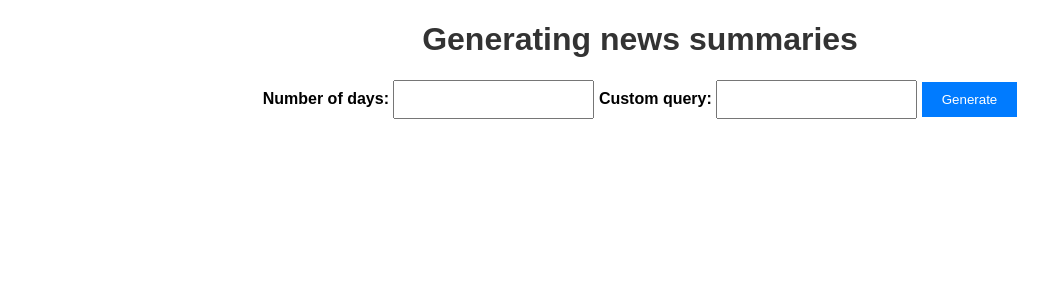
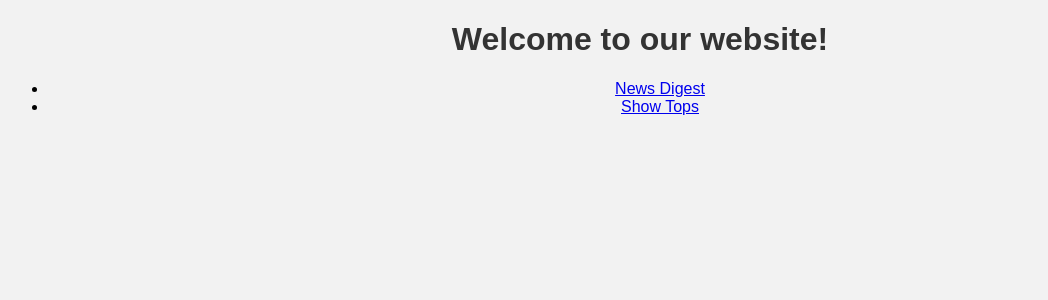
Before and after one commit to aleksandr88p/tv_news_web_api, a FastAPI app: page / in a window 1280 px wide. Shown: the top 300 px of the page, without its empty margins (0-1048 px from the left). Run offline with FastAPI, Linux system fonts and the light colour scheme; parts of the project's set-up code (start-up, migrations or seed data) failed here and were passed over.

Commit message:
new feuteres top shows

```diff
--- a/main.py
+++ b/main.py
@@ -11,6 +11,8 @@ import datetime
 import json
 from dotenv import load_dotenv
 from fastapi.middleware.cors import CORSMiddleware
+from some_functions import make_soup_here, find_top_by_platform, platforms_dict
+
 
 app = FastAPI()
 app.add_middleware(
@@ -37,10 +39,26 @@ table_names = ['deadline_film', 'deadline_tv', 'hollywoodreporter_movies_news',
                'variety_film_news', 'variety_tv_news']
 
 @app.get("/", response_class=HTMLResponse)
-async def read_item(request: Request):
+async def index(request: Request):
     return templates.TemplateResponse("index.html", {"request": request})
 
-@app.post("/generate")
+@app.get("/news_digest")
+async def news_digest(request: Request):
+  return templates.TemplateResponse("news_digest.html", {"request": request})
+
+@app.get("/show_tops", response_class=HTMLResponse)
+def show_tops(request: Request):
+    return templates.TemplateResponse("show_tops.html", {"request": request})
+
+@app.get("/api/top_shows")
+def get_top_shows():
+    soup = make_soup_here()
+    data = find_top_by_platform(platform_dict=platforms_dict, soup=soup)
+    print(data)
+    return data
+
+
+@app.post("/news_digest/generate")
 async def generate(request: Request):
     form_data = await request.form()
     print("Starting to generate summaries...")
--- /dev/null
+++ b/some_functions.py
@@ -0,0 +1,101 @@
+import datetime
+import json
+
+import requests
+from bs4 import BeautifulSoup
+
+# today = datetime.date.today()
+# week_number = today.isocalendar()[1]
+
+def make_soup_here():
+    today = datetime.date.today()
+    week_number = today.isocalendar()[1]
+    headers = {
+        'User-Agent': 'Mozilla/5.0 (X11; Ubuntu; Linux x86_64; rv:109.0) Gecko/20100101 Firefox/113.0',
+        'Accept': 'text/html,application/xhtml+xml,application/xml;q=0.9,image/avif,image/webp,*/*;q=0.8',
+        'Accept-Language': 'ru-RU,ru;q=0.8,en-US;q=0.5,en;q=0.3',
+        # 'Accept-Encoding': 'gzip, deflate, br',
+        'DNT': '1',
+        'Connection': 'keep-alive',
+        'Upgrade-Insecure-Requests': '1',
+        'Sec-Fetch-Dest': 'document',
+        'Sec-Fetch-Mode': 'navigate',
+        'Sec-Fetch-Site': 'none',
+        'Sec-Fetch-User': '?1',
+    }
+
+    response = requests.get(f'https://flixpatrol.com/top10/streaming/world/2023-0{week_number}/', headers=headers)
+    soup = BeautifulSoup(response.text, 'lxml')
+    return soup
+
+def find_platforms_names():
+    headers = {
+        'User-Agent': 'Mozilla/5.0 (X11; Ubuntu; Linux x86_64; rv:109.0) Gecko/20100101 Firefox/113.0',
+        'Accept': 'text/html,application/xhtml+xml,application/xml;q=0.9,image/avif,image/webp,*/*;q=0.8',
+        'Accept-Language': 'ru-RU,ru;q=0.8,en-US;q=0.5,en;q=0.3',
+        # 'Accept-Encoding': 'gzip, deflate, br',
+        'DNT': '1',
+        'Connection': 'keep-alive',
+        'Upgrade-Insecure-Requests': '1',
+        'Sec-Fetch-Dest': 'document',
+        'Sec-Fetch-Mode': 'navigate',
+        'Sec-Fetch-Site': 'none',
+        'Sec-Fetch-User': '?1',
+    }
+
+    response = requests.get('https://flixpatrol.com/top10/streaming/world/2023-023/', headers=headers)
+    soup = BeautifulSoup(response.text, 'lxml')
+    div_tags = soup.find_all('div', id=True)
+    platforms_names = []
+    for div in div_tags:
+        div_id = div.get('id')
+        platforms_names.append(div_id)
+    return platforms_names
+
+platforms_names_OLD = ['netflix-1', 'netflix-2', 'hbo-1', 'hbo-2', 'disney-1', 'disney-2', 'amazon-prime-1',
+                   'amazon-prime-2', 'paramount-plus-1', 'paramount-plus-2', 'hulu-1', 'hulu-2', 'amazon-1', 'amazon-2',
+                   'itunes-1', 'itunes-2', 'google-1', 'google-2', 'rakuten-tv-1', 'rakuten-tv-2', 'chili-1', 'chili-2',
+                   'vudu-1', 'vudu-2', 'star-plus-1', 'star-plus-2', 'freevee-1', 'freevee-2', 'globoplay-1',
+                   'globoplay-2', 'osn-1', 'osn-2', 'shahid-1', 'shahid-2', 'starz-1', 'starz-2', 'viaplay-1',
+                   'viaplay-2', 'apple-tv-1', 'apple-tv-2']
+
+platforms_names = ['netflix-1', 'netflix-2', 'hbo-1', 'hbo-2', 'disney-1', 'disney-2', 'amazon-prime-1',
+                   'amazon-prime-2', 'paramount-plus-1', 'paramount-plus-2', 'hulu-1', 'hulu-2', 'apple-tv-1', 'apple-tv-2']
+
+
+platforms_dict = {"Netflix": ['netflix-1', 'netflix-2'], "HBO": ['hbo-1', 'hbo-2'], "Disney": ['disney-1', 'disney-2'],
+                  "Prime Video": ['amazon-prime-1','amazon-prime-2'], "Paramount": ['paramount-plus-1', 'paramount-plus-2'],
+                  "Hulu": ['hulu-1', 'hulu-2'], "Apple+": ['apple-tv-1', 'apple-tv-2']}
+def find_top_by_platform(platform_dict, soup):
+    res_dict = {}
+
+    for key_name, value in platform_dict.items():
+        d = {}
+        for platform in value:
+            try:
+                div_by_id = soup.find('div', attrs={'id': platform}).find('table').find('a')
+
+                movie_or_show = div_by_id.text.strip()
+            except Exception as e:
+                movie_or_show = f'somthing wrong in {platform}'
+
+            if platform[-2::] == '-1':
+                platform_name = platform[0:-2] + ' Movie'
+                type_show = 'Movie'
+            elif platform[-2::] == '-2':
+                platform_name = platform[0:-2] + ' TV show'
+                type_show = 'TV SHOW'
+            else:
+                platform_name = platform
+                type_show = 'None'
+
+            d[type_show] = movie_or_show
+        res_dict[key_name] = d
+
+    return res_dict
+
+# soup = make_soup_here()
+
+
+# d = find_top_by_platform(platform_dict=platforms_dict, soup=soup)
+# print(json.dumps(d, indent=4))
--- a/static/script.js
+++ b/static/news_digest.js
@@ -1,24 +1,24 @@
-document.getElementById('generate-form').addEventListener('submit', function(event) {
+document.getElementById('news-digest-form').addEventListener('submit', function(event) {
   event.preventDefault();
-  var days = document.getElementById('days-input').value;
-  var query = document.getElementById('query-input').value;
+  var days = document.getElementById('news-digest-days-input').value;
+  var query = document.getElementById('news-digest-query-input').value;
 
   // Display "Please wait, generating articles" message
   var loadingMessage = document.createElement('p');
   loadingMessage.textContent = 'Please wait, generating articles...';
-  document.getElementById('results-container').appendChild(loadingMessage);
+  document.getElementById('news-digest-results-container').appendChild(loadingMessage);  // изменено здесь
 
   // Progress bar
   var progressBar = document.createElement('progress');
   progressBar.setAttribute('value', '0');
   progressBar.setAttribute('max', '100');
-  document.getElementById('results-container').appendChild(progressBar);
+  document.getElementById('news-digest-results-container').appendChild(progressBar);  // и здесь
 
   var formData = new URLSearchParams();
   formData.append('days', days);
   formData.append('query', query);
 
-  fetch('/generate', {
+  fetch('/news_digest/generate', {
     method: 'POST',
     headers: {
       'Content-Type': 'application/x-www-form-urlencoded'
@@ -37,10 +37,10 @@ document.getElementById('generate-form').addEventListener('submit', function(eve
       // Display error message
       var errorMessage = document.createElement('p');
       errorMessage.textContent = 'An error occurred while generating articles. Please try again.';
-      document.getElementById('results-container').appendChild(errorMessage);
+      document.getElementById('news-digest-results-container').appendChild(errorMessage);  // и здесь
     } else {
       // Display results
-      var resultsContainer = document.getElementById('results-container');
+      var resultsContainer = document.getElementById('news-digest-results-container');  // и здесь
       resultsContainer.innerHTML = '';
 
       Object.values(data.summaries).forEach(summary => {
--- a/static/styles.css
+++ b/static/styles.css
@@ -1,6 +1,7 @@
 body {
   font-family: Arial, sans-serif;
   text-align: center;
+  background-color: #f2f2f2;
 }
 
 h1 {
--- a/templates/index.html
+++ b/templates/index.html
@@ -1,21 +1,17 @@
 <!DOCTYPE html>
 <html>
 <head>
-  <title>news generator</title>
+  <title>Welcome</title>
   <link rel="stylesheet" type="text/css" href="{{ url_for('static', path='styles.css') }}">
 </head>
 <body>
-  <h1>Generating news summaries</h1>
-<form id="generate-form">
-  <label for="days-input">Number of days:</label>
-  <input id="days-input" type="number" name="days" min="1" required>
-  <label for="query-input">Custom query:</label>
-  <input id="query-input" type="text" name="query">
-  <button type="submit">Generate</button>
-</form>
-
-  <div id="results-container"></div>
-
-  <script src="{{ url_for('static', path='script.js') }}"></script>
+  <h1>Welcome to our website!</h1>
+  <nav>
+    <ul>
+      <li><a href="/news_digest">News Digest</a></li>
+      <li><a href="/show_tops">Show Tops</a></li>
+      <!-- Add more tabs as you add more features -->
+    </ul>
+  </nav>
 </body>
 </html>
```
Also changed, not shown: other parts of static/styles.css (+30 -0 lines), static/top_shows.js (added, +36 -0 lines), templates/indexOLD.html (+14 -13 lines), templates/news_digest.html (added, +21 -0 lines), templates/show_tops.html (added, +12 -0 lines).
